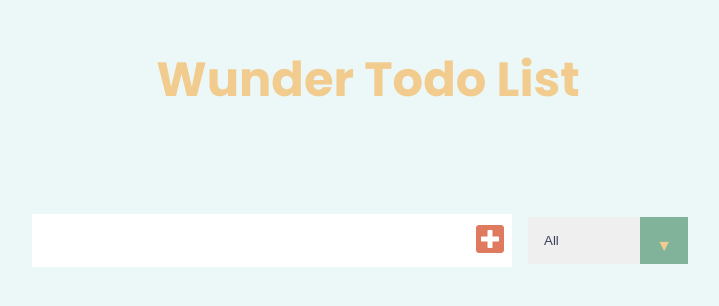
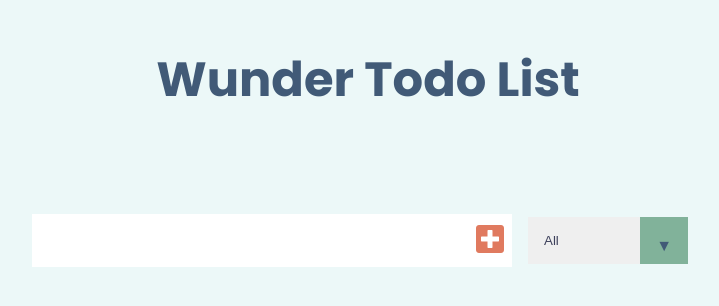
Before and after one commit to aegli84/Todo-list, a plain HTML site: page index.html in a window 1280 px wide. Shown: the whole page, without its empty margins (272-991 px from the left). Drawn offline with Linux system fonts and the light colour scheme.

Commit message:
Update style.css

```diff
--- a/style.css
+++ b/style.css
@@ -9,7 +9,7 @@
 
 body {
     background: #ecf8f8;
-    color: #F2CC8F;
+    color: #415a77;
     font-family: "Poppins", sans-serif;
     min-height: 100vh;
 }
```
